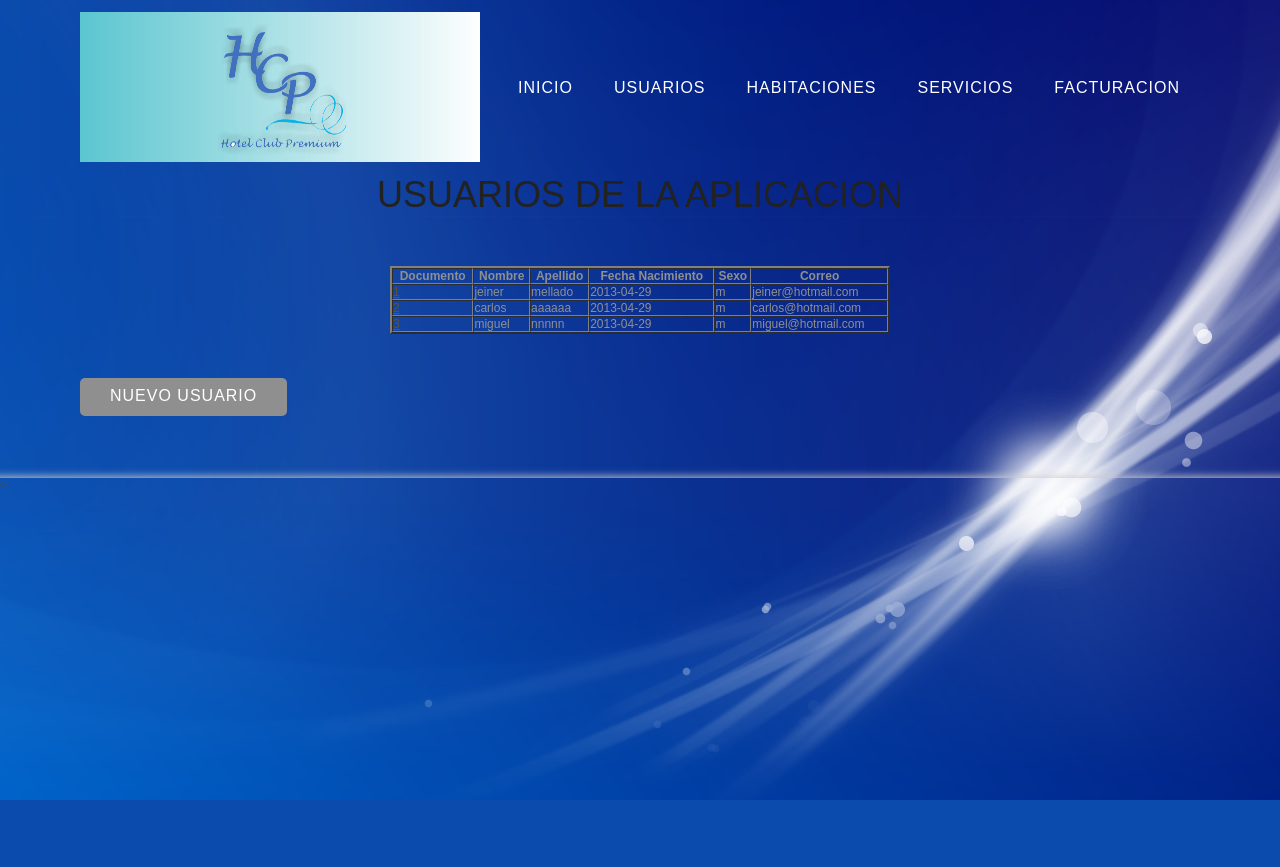
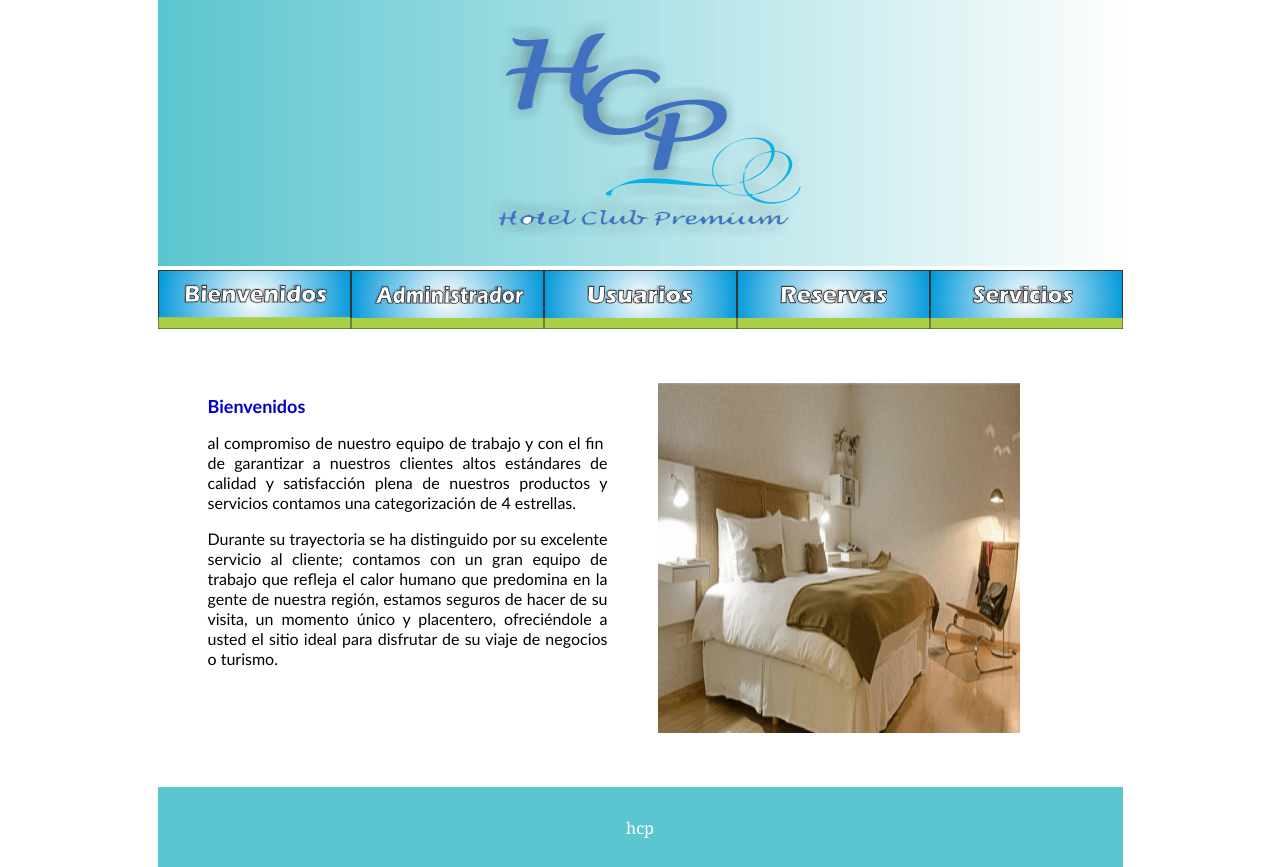
Before and after one commit to HotelClubPremium/HOTEL_CLUB_PREMIUM., a PHP site: page / in a window 1280 px wide. Before the commit the page ends 800 px from the top, so only its background shows below. Run offline with PHP 8.4, Linux system fonts and the light colour scheme; data comes from the database, SQL or seed files in the repository.

Commit message:
versio 5.1

```diff
--- /dev/null
+++ b/Css/estilo_basico.css
@@ -0,0 +1,49 @@
+@charset "utf-8";
+#principal {
+	width: 965px;
+	margin-right: auto;
+	margin-left: auto;
+}
+#principal #contenido {
+	padding: 50px;
+	background-color: #FFF;
+	float: left;
+	width: 865px;
+}
+
+#principal #pie {
+	background-image: url(../Imagenes/Pie.gif);
+	background-repeat: repeat-x;
+	height: 50px;
+	font-family: Georgia, "Times New Roman", Times, serif;
+	color: #FFF;
+	text-align: center;
+	padding-top: 30px;
+	float: left;
+	width: 965px;
+}
+body {
+	background-repeat: repeat;
+	margin-top: 0px;
+	background-color: #FFF;
+}
+#principal #contenido #texto {
+	float: left;
+	width: 400px;
+	margin-right: 50px;
+}
+#contenido #Datos {
+	width: 450px;
+	float: right;
+}
+
+.bienvenidos {
+	font-family: Georgia, "Times New Roman", Times, serif;
+	font-size: 16px;
+}
+
+#principal #contenido #imagenes {
+	float: left;
+	width: 365px;
+	margin-right: 50px;
+}
--- /dev/null
+++ b/Css/textos.css
@@ -0,0 +1,10 @@
+#texto h1 {
+	font-family: "Trebuchet MS", Arial, Helvetica, sans-serif;
+	font-size: 18px;
+	color: #00C;
+	font-style: normal;
+}
+#texto p {
+	font-family: "Trebuchet MS", Arial, Helvetica, sans-serif;
+	line-height: 20px;
+}
--- /dev/null
+++ b/Vista/Principal/index.tpl
@@ -0,0 +1,25 @@
+<!DOCTYPE html >
+<html >
+<head>
+<meta http-equiv="Content-Type" content="text/html; charset=utf-8" />
+<title>Hotel Club Premium - Bienvenidos</title>
+<link href="/HOTEL_CLUB_PREMIUM/Css/estilo_basico.css" rel="stylesheet" type="text/css" />
+<link href="/HOTEL_CLUB_PREMIUM/Css/textos.css" rel="stylesheet" type="text/css" />
+</head>
+
+<body>
+<div id="principal">
+  <div id="encabezado"><img src="/HOTEL_CLUB_PREMIUM/Imagenes/Logo.gif" width="965" height="266" alt="logo" /></div>
+  <div id="menu"><a href="/HOTEL_CLUB_PREMIUM/Principal/index"><img src="/HOTEL_CLUB_PREMIUM/Imagenes/Bienvenidos.gif" alt="Bienvenidos" width="193" height="59" border="0" /></a><a href="Administrador.html"><img src="/HOTEL_CLUB_PREMIUM/Imagenes/Administrador.gif" alt="Administrador" width="193" height="59" border="0" /></a><a href="/HOTEL_CLUB_PREMIUM/usuario/index" ><img src="/HOTEL_CLUB_PREMIUM/Imagenes/Usuarios.gif" alt="Usuarios" width="193" height="59" border="0" /></a><a href="Reservas.html"><img src="/HOTEL_CLUB_PREMIUM/Imagenes/Reservas.gif" alt="Reservas" width="193" height="59" border="0" /></a><a href="/HOTEL_CLUB_PREMIUM/servicio/index"><img src="/HOTEL_CLUB_PREMIUM/Imagenes/Servicios.gif" alt="Servicios" width="193" height="59" border="0" /></a></div>
+  <div id="contenido">
+    <div id="texto">
+      <h1 align="justify">Bienvenidos </h1>
+      <p align="justify"> al   compromiso de nuestro equipo  de trabajo y con el fin  de garantizar a    nuestros clientes altos estándares de calidad y satisfacción plena de   nuestros  productos y servicios contamos una  categorización de 4 estrellas.</p>
+<p align="justify">Durante su trayectoria se ha distinguido  por   su excelente servicio al cliente; contamos con un gran equipo de trabajo    que refleja el calor humano que predomina en la gente de nuestra   región,  estamos seguros de hacer de su visita, un momento único y   placentero,  ofreciéndole a usted el sitio ideal para disfrutar de su   viaje de negocios o  turismo. </p>
+    </div>
+    <div id="imagenes"><img src="/HOTEL_CLUB_PREMIUM/Imagenes/habitaciones_2.gif" width="362" height="350" alt="habitaciones" /></div>
+  </div>
+  <div id="pie">hcp</div>
+</div>
+</body>
+</html>
--- a/Vista/usuario/index.tpl
+++ b/Vista/usuario/index.tpl
@@ -1,28 +1,24 @@
-<!DOCTYPE html>
-
-<html lang="en">
-    <head>
 
 
-        <meta charset="utf-8" />
-        <title><?php echo $titulo; ?></title>
-         <link href="default.css" rel="stylesheet" type="text/css" media="all" />
-    </head>
-    <body>
+<!DOCTYPE html >
+<html >
+<head>
+<meta http-equiv="Content-Type" content="text/html; charset=utf-8" />
+<title>Hotel Club Premium - Bienvenidos</title>
+<link href="/HOTEL_CLUB_PREMIUM/Css/estilo_basico.css" rel="stylesheet" type="text/css" />
+<link href="/HOTEL_CLUB_PREMIUM/Css/textos.css" rel="stylesheet" type="text/css" />
+</head>
 
+<body>
 
-        <p>
-          <?php include HOME . DS . 'includes' . DS . 'menu.php'; ?>
-        </p>
-        <h2 align="center">USUARIOS DE LA APLICACION</h2>
+<div id="principal">
+  <div id="encabezado"><img src="/HOTEL_CLUB_PREMIUM/Imagenes/Logo.gif" width="965" height="266" alt="logo" /></div>
+  <div id="menu"><a href="/HOTEL_CLUB_PREMIUM/Principal/index"><img src="/HOTEL_CLUB_PREMIUM/Imagenes/Bienvenidos.gif" alt="Bienvenidos" width="193" height="59" border="0" /></a><a href="Administrador.html"><img src="/HOTEL_CLUB_PREMIUM/Imagenes/Administrador.gif" alt="Administrador" width="193" height="59" border="0" /></a><a href="/HOTEL_CLUB_PREMIUM/usuario/index"><img src="/HOTEL_CLUB_PREMIUM/Imagenes/Usuarios.gif" alt="Usuarios" width="193" height="59" border="0" /></a><a href="Reservas.html"><img src="/HOTEL_CLUB_PREMIUM/Imagenes/Reservas.gif" alt="Reservas" width="193" height="59" border="0" /></a><a href="Servicios.html"><img src="/HOTEL_CLUB_PREMIUM/Imagenes/Servicios.gif" alt="Servicios" width="193" height="59" border="0" /></a></div>
+  <div id="contenido">
 
+     <h2 align="center">USUARIOS DE LA APLICACION</h2>
 
-        <div id="recuadro">
-	<div id="page-recuadro">
-		<div id="page">
-
-				<div>
-					 <table border="2" width="500" cellspacing="0" cellpadding="0"  align="center" >
+       			 <table border="2" width="500" cellspacing="0" cellpadding="0"  align="center" >
             <thead>
 
                 <tr >
@@ -54,12 +50,8 @@
 				<p id="button-style" align="center" ><a href="/HOTEL_CLUB_PREMIUM/usuario/agregar">NUEVO USUARIO</a></p>
 
 
-				</div>
-
-		</div>
-	</div>
-
+     </div>
+  <div id="pie">hcp</div>
 </div>
-
-    </body>
-</html>>
+</body>
+</html>
--- /dev/null
+++ b/controlador/Principalcontrol.php
@@ -0,0 +1,35 @@
+<?php
+
+
+/**
+ * Clase para manejar los controladores en la aplicacion
+ *
+ * @author MELLADO
+ */
+class Principalcontrol extends Controlador{
+    //put your code here
+
+    public function __construct($modelo, $accion) {
+        parent::__construct($modelo, $accion);
+
+    }
+
+ public function index() {
+        try {
+
+
+            $this->vista->set('titulo', 'Lista de usuarios');
+              $this->vista->set('Principal','');
+            return $this->vista->imprimir();
+        } catch (Exception $exc) {
+            echo 'Error de aplicacion: ' . $exc->getMessage();
+        }
+    }
+
+
+
+
+
+}
+
+?>
--- a/includes/menu.php
+++ b/includes/menu.php
@@ -3,234 +3,6 @@
 <html>
 <head>
      <link href="default.css" rel="stylesheet" type="text/css" media="all" />
-        <style type="text/css" >
-body {
-	margin: 0px 0px 0px 0px;
-	padding: 0;
-	background: #1f31bb url(images/fondo.jpg) repeat;
-	font-family: Arial, Helvetica, sans-serif;
-	font-size: 12px;
-	color: #4b4b4b;
-}
-
-h1, h2, h3 {
-	margin: 0;
-	padding: 0;
-	font-weight: 200;
-	color: #222222;
-}
-
-h2 {
-	font-size: 3em;
-}
-
-p, ol, ul {
-	margin-top: 0px;
-	padding: 0px;
-}
-
-p, ol {
-	line-height: 180%;
-}
-
-strong {
-}
-
-a {
-	color: #5C5539;
-}
-
-a:hover {
-	text-decoration: none;
-}
-
-a img {
-	border: none;
-}
-
-img.border {
-}
-
-img.alignleft {
-	float: left;
-	 margin-top: 0px;
-	margin-right: 0px;
-}
-
-img.alignright {
-	float: right;
-        margin-top: 0px;
-	margin-right: 0px;
-}
-
-img.aligncenter {
-	margin: 0px auto;
-}
-
-hr {
-	display: none;
-}
-
-
-
-#recuadro {
-	overflow: hidden;
-box-shadow:
-        inset 0px 11px 8px -20px #CCC,
-        inset 0px -11px 8px -10px #CCC;
-		}
-
-.container {
-	width: 1200px;
-	margin: 0px auto;
-}
-
-.clearfix {
-	clear: both;
-}
-
-
-
-#header-recuadro {
-	overflow: hidden;
-	height: 150px;
-
-}
-
-#header {
-	width: 1200px;
-	height: 150px;
-	margin: 0 auto;
-	padding: 0px 0px;
-
-}
-
-/* Logo */
-
-#logo {
-	float: left;
-	width: 10px;
-	height: 10px;
-	padding: 0px 0px 0px 40px;
-}
-
-#logo h1 {
-	padding: 0px 0px 0px 0px;
-	text-transform: lowercase;
-	letter-spacing: -2px;
-	font-size: 4.6em;
-}
-
-#logo h1 a {
-	text-decoration: none;
-	color: #FFFFFF;
-}
-
-
-/* Menu */
-
-#menu {
-	float: right;
-	width: 810px;
-	height: 80px;
-	padding: 20px 40px 0px 0px;
-}
-
-#menu ul {
-	float: right;
-	margin: 0;
-	padding: 40px 0px 0px 0px;
-	list-style: none;
-	line-height: normal;
-}
-
-#menu li {
-	float: left;
-}
-
-#menu a {
-	display: block;
-	margin-left: 1px;
-	padding: 7px 20px 7px 20px;
-	letter-spacing: 1px;
-	text-decoration: none;
-	text-align: center;
-	text-transform: uppercase;
-	font-family: 'Oswald', sans-serif;
-	font-size: 16px;
-	font-weight: 300;
-	color: #FFFFFF;
-}
-
-#menu a:hover, #menu .current_page_item a {
-	text-decoration: none;
-	background: #FFFFFF;
-	border-radius: 5px;
-	color: #1f31bb;
-}
-
-/* Page */
-
-#page-recuadro {
-	overflow: hidden;
-}
-
-#page {
-	overflow: hidden;
-	width: 1120px;
-	margin: 0px auto;
-	padding: 50px 40px;
-	color: #8F8F8F;
-}
-
-
-
-/* Button Style */
-
-#button-style {
-	display: inline-block;
-	margin-top: 30px;
-	padding: 7px 30px;
-	background:#8F8F8F;
-	border-radius: 5px;
-        align:"center";
-}
-
-#button-style a {
-	letter-spacing: 1px;
-	text-decoration: none;
-	text-transform: uppercase;
-	font-family: 'Oswald', sans-serif;
-	font-weight: 300;
-	font-size: 16px;
-	color: #FFFFFF;
-}
-
-.button-style a:hover
-{
-	text-decoration: none;
-	color: #FFF;
-}
-
-
-
-/* Button Style */
-
-.button-style1 {
-	margin-top: 30px;
-}
-
-.button-style1 a {
-	padding: 10px 25px;
-	background: #1f31bb;
-	border-radius: 5px;
-	text-decoration: none;
-	text-shadow: 1px 1px 0px #FCE3BB;
-	color: #36332E !important;
-}
-
-</style>
-
 <title> HOTEL CLUB PREMIUM</title>
 
 <link href="default.css" rel="stylesheet" type="text/css" media="all" />
--- a/index.php
+++ b/index.php
@@ -19,6 +19,7 @@ function cargadorClases(){
     require_once './controlador/Habitacioncontrol.php';
     require_once './controlador/Serviciocontrol.php';
     require_once './controlador/Facturacioncontrol.php';
+     require_once './controlador/Principalcontrol.php';
 
     require_once './vista/Vista.php';
 }
--- a/utiles/inicio.php
+++ b/utiles/inicio.php
@@ -6,7 +6,7 @@
  *
  * @author Carlos
  */
-$controlador = "Usuario";
+$controlador = "Principal";
 $accion = "index";
 $consulta = null;
 
```
Also changed, not shown: Css/estilos.css (added, +32 -0 lines), Imagenes/Administrador.gif (added), Imagenes/Bienvenidos.gif (added), Imagenes/Logo.gif (added), Imagenes/Pie.gif (added), Imagenes/Reservas.gif (added), Imagenes/Servicios.gif (added), Imagenes/Usuarios.gif (added), Imagenes/habitaciones_2.gif (added), Imagenes/pantallazo.jpg (added).
